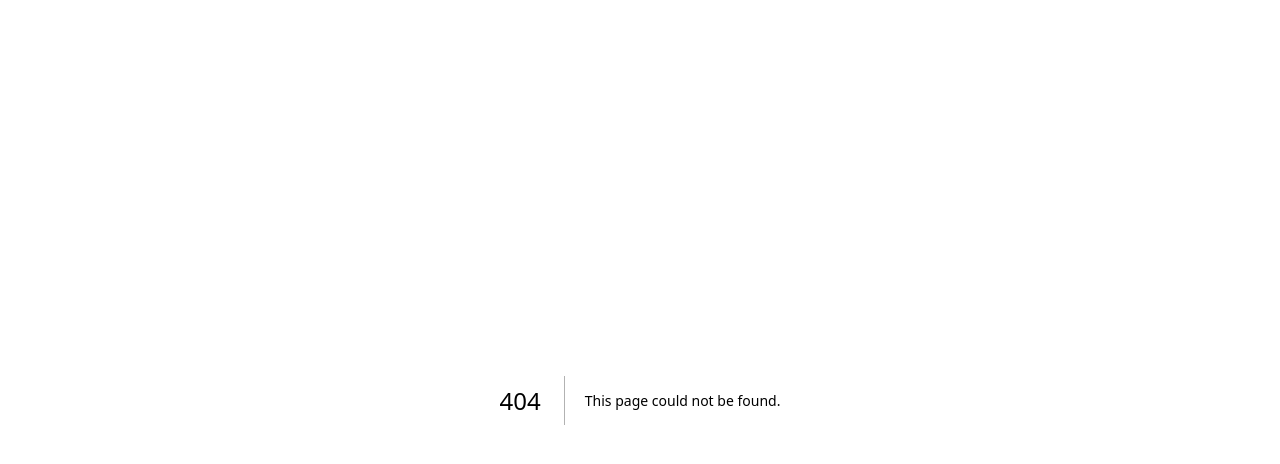
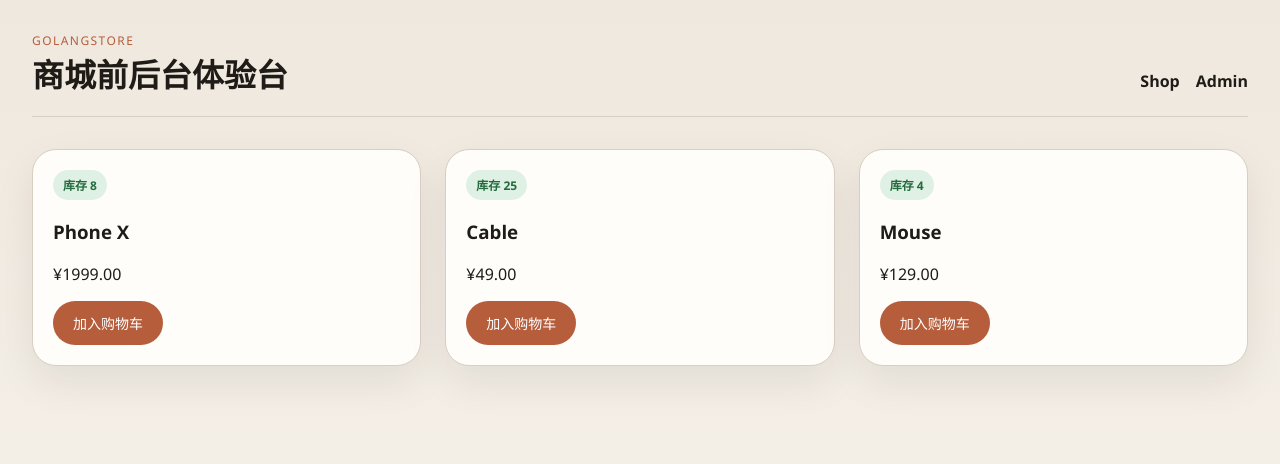
Before and after one commit to Austoin/GolangStore, a Next.js app in the folder frontend/: page /shop in a window 1280 px wide. Before the commit this address had no page. Shown: the top 464 px of the page. Built offline with nearby package versions, Linux system fonts and the light colour scheme.

Commit message:
feat: add shop frontend routes

```diff
--- /dev/null
+++ b/frontend/app/shop/page.tsx
@@ -0,0 +1,15 @@
+import { AppHeader } from "../../components/shared/AppHeader";
+import { ProductCard } from "../../components/shop/ProductCard";
+
+export default function ShopPage() {
+  return (
+    <main className="app-shell">
+      <AppHeader />
+      <section style={{ display: "grid", gridTemplateColumns: "repeat(3, 1fr)", gap: 24 }}>
+        <ProductCard name="Phone X" price="¥1999.00" stock="库存 8" />
+        <ProductCard name="Cable" price="¥49.00" stock="库存 25" />
+        <ProductCard name="Mouse" price="¥129.00" stock="库存 4" />
+      </section>
+    </main>
+  );
+}
--- /dev/null
+++ b/frontend/components/shop/ProductCard.tsx
@@ -0,0 +1,19 @@
+import { PrimaryButton } from "../shared/PrimaryButton";
+import { StatusBadge } from "../shared/StatusBadge";
+
+type ProductCardProps = {
+  name: string;
+  price: string;
+  stock: string;
+};
+
+export function ProductCard({ name, price, stock }: ProductCardProps) {
+  return (
+    <article className="metric-card">
+      <StatusBadge label={stock} tone="success" />
+      <h3>{name}</h3>
+      <p>{price}</p>
+      <PrimaryButton>加入购物车</PrimaryButton>
+    </article>
+  );
+}
```
Also changed, not shown: frontend/app/shop/cart/page.tsx (added, +11 -0 lines), frontend/app/shop/orders/page.tsx (added, +13 -0 lines), frontend/app/shop/products/[id]/page.tsx (added, +16 -0 lines), frontend/components/shop/CartSummary.tsx (added, +15 -0 lines), frontend/components/shop/OrderCard.tsx (added, +17 -0 lines), frontend/components/shop/ProductDetailPanel.tsx (added, +20 -0 lines), 2 other files (tests, documents, lock files or other folders).
